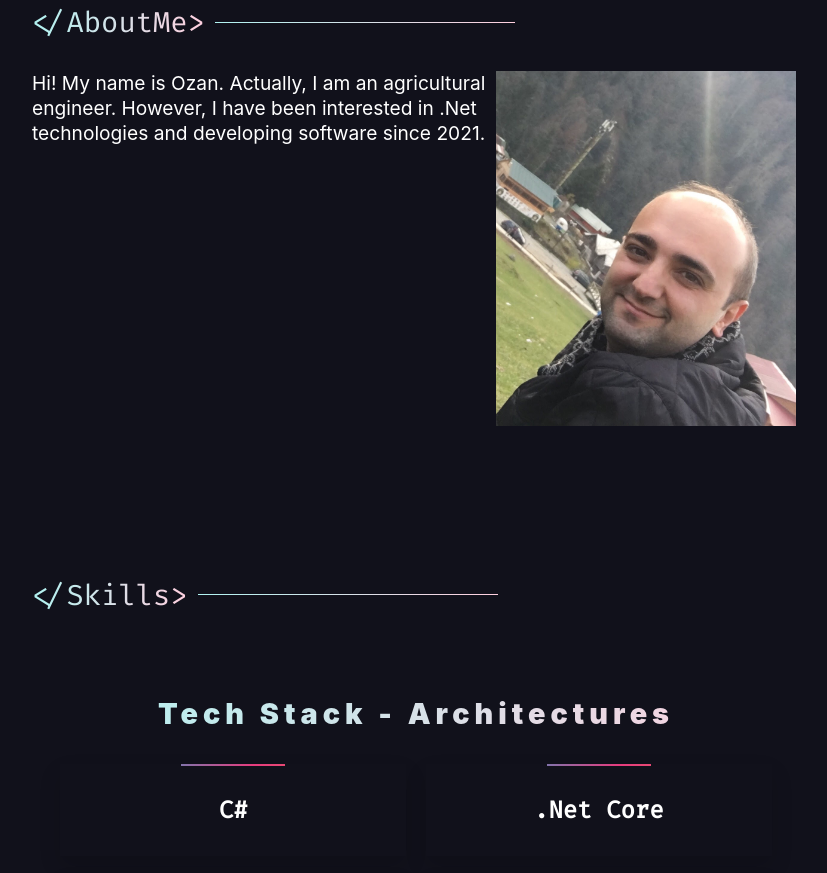
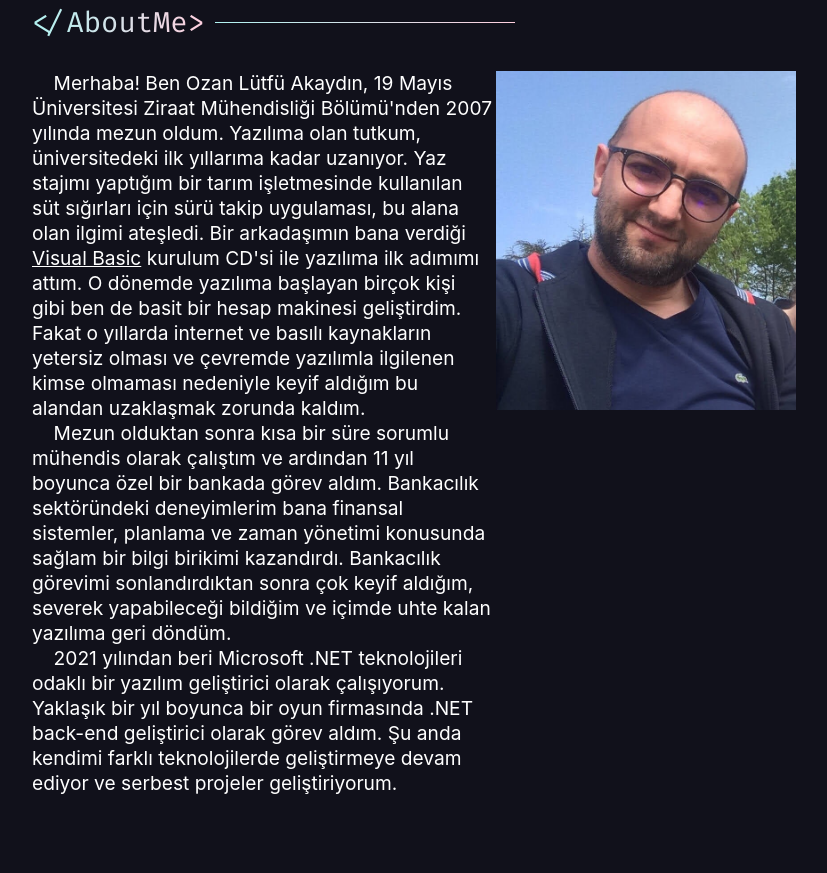
Before and after one commit to oznakdn/oznakdn.github.io, a plain HTML site: page index.html in a window 1280 px wide. Shown: the part 907-1780 px from the top of the page, without its empty margins (224-1051 px from the left). Drawn offline with nearby package versions, Linux system fonts and the light colour scheme; a web font is replaced by a local one.

Commit message:
Page updated

```diff
--- a/index.html
+++ b/index.html
@@ -260,16 +260,41 @@
           <div class="info-dp-section">
             <div class="about-info">
               <p tabindex="0">
-                Hi! My name is Ozan. Actually, I am an agricultural engineer.
-                However, I have been interested in .Net technologies and
-                developing software since 2021.
+                &nbsp&nbsp&nbsp Merhaba! Ben Ozan Lütfü Akaydın, 19 Mayıs
+                Üniversitesi Ziraat Mühendisliği Bölümü'nden 2007 yılında mezun
+                oldum. Yazılıma olan tutkum, üniversitedeki ilk yıllarıma kadar
+                uzanıyor. Yaz stajımı yaptığım bir tarım işletmesinde kullanılan
+                süt sığırları için sürü takip uygulaması, bu alana olan ilgimi
+                ateşledi. Bir arkadaşımın bana verdiği
+                <u>Visual Basic</u> kurulum CD'si ile yazılıma ilk adımımı
+                attım. O dönemde yazılıma başlayan birçok kişi gibi ben de basit
+                bir hesap makinesi geliştirdim. Fakat o yıllarda internet ve
+                basılı kaynakların yetersiz olması ve çevremde yazılımla
+                ilgilenen kimse olmaması nedeniyle keyif aldığım bu alandan
+                uzaklaşmak zorunda kaldım.
+              </p>
+              <p tabindex="1">
+                &nbsp&nbsp&nbsp Mezun olduktan sonra kısa bir süre sorumlu
+                mühendis olarak çalıştım ve ardından 11 yıl boyunca özel bir
+                bankada görev aldım. Bankacılık sektöründeki deneyimlerim bana
+                finansal sistemler, planlama ve zaman yönetimi konusunda sağlam
+                bir bilgi birikimi kazandırdı. Bankacılık görevimi
+                sonlandırdıktan sonra çok keyif aldığım, severek yapabileceği
+                bildiğim ve içimde uhte kalan yazılıma geri döndüm.
+              </p>
+              <p tabindex="2">
+                &nbsp&nbsp&nbsp 2021 yılından beri Microsoft .NET teknolojileri
+                odaklı bir yazılım geliştirici olarak çalışıyorum. Yaklaşık bir
+                yıl boyunca bir oyun firmasında .NET back-end geliştirici olarak
+                görev aldım. Şu anda kendimi farklı teknolojilerde geliştirmeye
+                devam ediyor ve serbest projeler geliştiriyorum.
               </p>
               <br />
             </div>
 
             <div class="dp" data-aos="fade-up">
               <img
-                src="src/jpg/IMG_0690.JPG"
+                src="src/jpg/IMG_20211013_174650.jpg"
                 alt="Vinod Jangid"
                 tabindex="0"
                 aria-label="image of vinod"
@@ -320,6 +345,12 @@
                 </article>
               </div>
               <div class="language-name" data-aos="fade-up" id="html">
+                <article tabindex="0" aria-label="HTML">RestAPI</article>
+              </div>
+              <div class="language-name" data-aos="fade-up" id="html">
+                <article tabindex="0" aria-label="HTML">GraphQL</article>
+              </div>
+              <div class="language-name" data-aos="fade-up" id="html">
                 <article tabindex="0" aria-label="HTML">MsSQLServer</article>
               </div>
               <div class="language-name" data-aos="fade-up" id="html">
@@ -330,6 +361,20 @@
               </div>
               <div class="language-name" data-aos="fade-up" id="html">
                 <article tabindex="0" aria-label="HTML">MongoDB</article>
+              </div>
+              <div class="language-name" data-aos="fade-up" id="html">
+                <article tabindex="0" aria-label="HTML">Redis</article>
+              </div>
+              <div class="language-name" data-aos="fade-up" id="html">
+                <article tabindex="0" aria-label="HTML">
+                  Entity Framework
+                </article>
+              </div>
+              <div class="language-name" data-aos="fade-up" id="html">
+                <article tabindex="0" aria-label="HTML">Apache Kafka</article>
+              </div>
+              <div class="language-name" data-aos="fade-up" id="html">
+                <article tabindex="0" aria-label="HTML">RabbitMQ</article>
               </div>
               <div class="language-name" data-aos="fade-up" id="html">
                 <article tabindex="0" aria-label="HTML">Postman</article>
@@ -356,7 +401,9 @@
                 </article>
               </div>
               <div class="language-name" data-aos="fade-up" id="html">
-                <article tabindex="0" aria-label="HTML">CQRS</article>
+                <article tabindex="0" aria-label="HTML">
+                  CQRS - Mediator
+                </article>
               </div>
             </div>
           </div>
```
Also changed, not shown: src/jpg/IMG_0690.JPG (deleted), src/jpg/IMG_20211013_174650.jpg (added).
